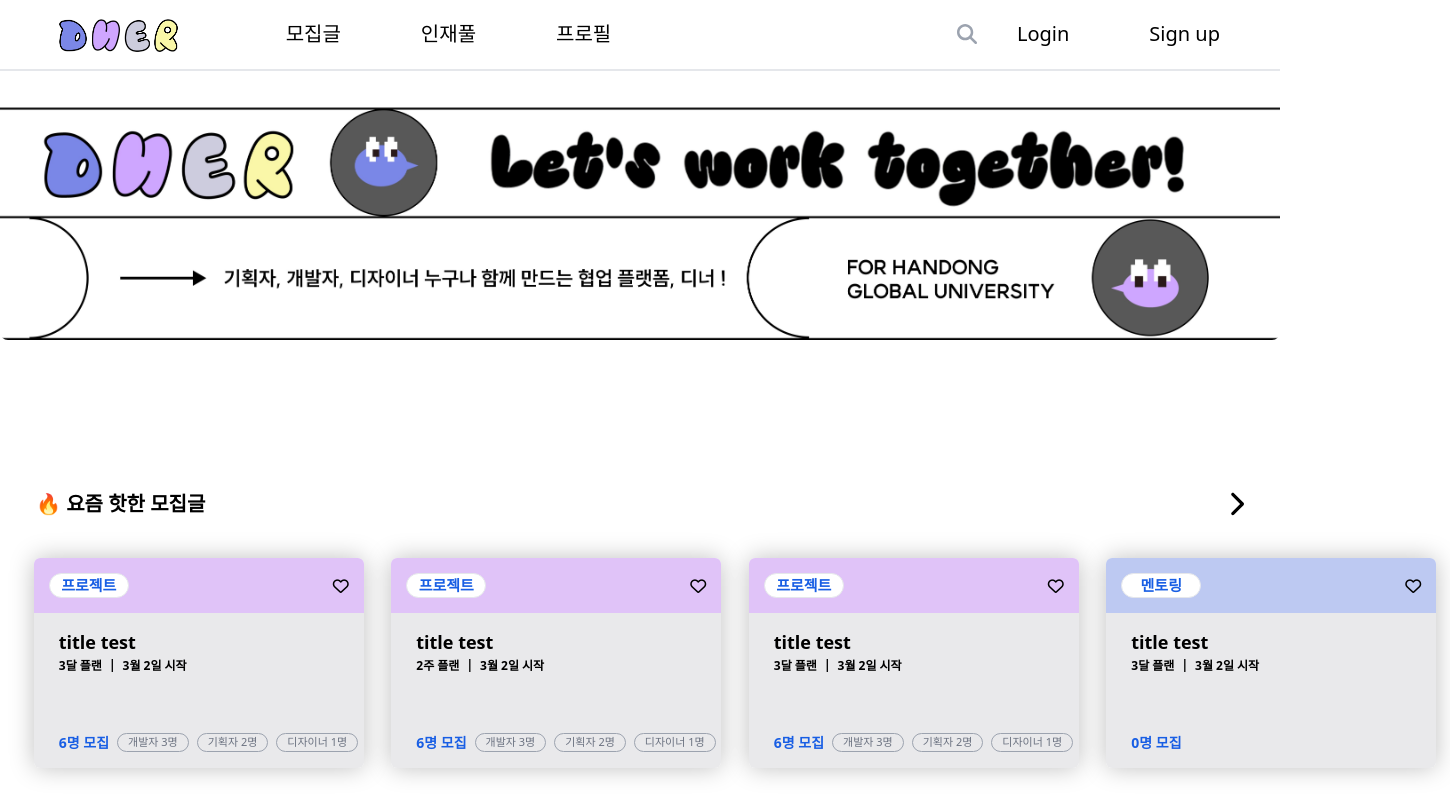
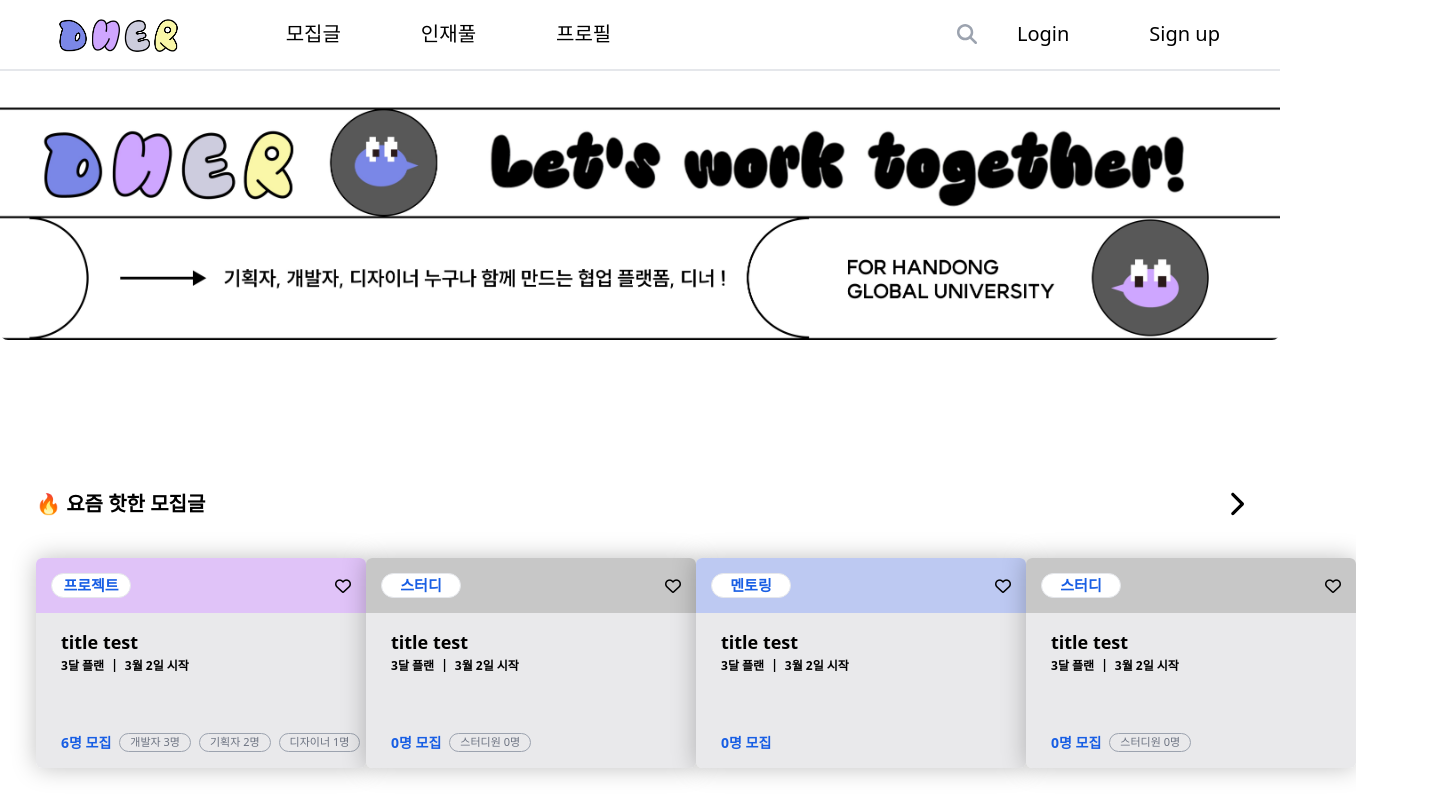
Before and after one commit to HCU-4400WON/hisbee, a React (Create React App) app in the folder src/main/frontend/: page / in a window 1280 px wide. Shown: the top 800 px of the page, 1450 px wide, since content can reach past the window. Built offline with nearby package versions, Linux system fonts and the light colour scheme.

Commit message:
:sparkles: [#72]main 슬라이더 구현
슬라이더를 통해 글 목록을 확인할 수 있음

```diff
--- a/src/main/frontend/src/Routes/Main.tsx
+++ b/src/main/frontend/src/Routes/Main.tsx
@@ -1,5 +1,8 @@
 import { posts } from "api";
+import { AnimatePresence, motion } from "framer-motion";
+import { useState } from "react";
 import tw from "tailwind-styled-components";
+import { runInThisContext } from "vm";
 
 const titles = [
   "🔥 요즘 핫한 모집글",
@@ -32,18 +35,15 @@
 font-bold
 `;
 
-const PostGrid = tw.div`
-grid
-w-[1430px]
-grid-cols-4
+const PostGrid = tw(motion.div)`
+flex justify-between w-full
 `;
 
 //justify-self-center
-const PostItem = tw.div`
+const PostItem = tw(motion.div)`
 relative
-mx-auto
 h-[210px]
-w-[330px]
+min-w-[330px]
 rounded-md
 overflow-hidden
 `;
@@ -131,15 +131,64 @@
 font-medium
 `;
 
+const MAX_WIDTH = window.innerWidth;
+console.log(MAX_WIDTH);
+const OFFSET = 4;
+const NUM_POSTS = 8;
+const CARD_SIZE = 330;
+
+const postsVariants = {
+  hidden: {
+    x: 1500,
+    opacity: 1,
+    y: 0,
+  },
+  showing: {
+    x: 0,
+    opacity: 1,
+    y: 0,
+  },
+  exit: {
+    x: -1500,
+    opacity: 1,
+    y: 0,
+  },
+};
+
 function Main() {
+  const [indexs, setIndexs] = useState([0, 0, 0, 0]);
+
+  const increaseIndex = (idx: number) => {
+    if (leaving) return;
+    setLeaving(true);
+    if (
+      indexs[idx] ===
+      (NUM_POSTS % OFFSET === 0
+        ? NUM_POSTS / OFFSET - 1
+        : Math.floor(NUM_POSTS / OFFSET))
+    )
+      setIndexs((prev) => [...prev.slice(0, idx), 0, ...prev.slice(idx + 1)]);
+    else {
+      setIndexs((prev) => [
+        ...prev.slice(0, idx),
+        prev[idx] + 1,
+        ...prev.slice(idx + 1),
+      ]);
+    }
+  };
+
+  console.log(indexs);
+
+  const [leaving, setLeaving] = useState(false);
   return (
     <>
       <Banner src="/img/mainBanner.png"></Banner>
-      {titles.map((title) => (
-        <PostCategory>
+      {titles.map((title, idx) => (
+        <PostCategory className="mb-[350px]">
           <TitleRow>
             <Title>{title}</Title>
             <svg
+              onClick={() => increaseIndex(idx)}
               className="w-4"
               xmlns="http://www.w3.org/2000/svg"
               viewBox="0 0 320 512"
@@ -148,10 +197,23 @@
             </svg>
           </TitleRow>
 
-          <PostGrid>
-            {posts.slice(0, 4).map((post, index) => (
+          <div className="relative mx-4">
+            <AnimatePresence
+              initial={false}
+              onExitComplete={() => setLeaving(false)}
+            >
+              <PostGrid key={indexs[idx]} className="absolute">
+                {posts
+                  .slice(indexs[idx] * OFFSET, indexs[idx] * OFFSET + OFFSET)
+                  // .slice(0, 4)
+                  .map((post, index) => (
                     <PostItem
-                key={index}
+                      variants={postsVariants}
+                      initial="hidden"
+                      animate="showing"
+                      exit="exit"
+                      transition={{ duration: 2 }}
+                      key={post.id}
                       style={{ boxShadow: "0px 0px 25px rgb(0 0 0 / 0.25)" }}
                     >
                       <PostContentFirstRow
@@ -197,7 +259,8 @@
 
                         {/* ThirdRow */}
                         <PostDate>
-                    {(post.projectEnd.getTime() - post.projectStart.getTime()) /
+                          {(post.projectEnd.getTime() -
+                            post.projectStart.getTime()) /
                             (1000 * 24 * 60 * 60) >=
                           365 ? (
                             <PostDatePlan>
@@ -254,7 +317,9 @@
                         <PostPerson>
                           <PostPersonTotal>
                             {post.dtype === "P"
-                        ? post.maxDesigner + post.maxDeveloper + post.maxPlanner
+                              ? post.maxDesigner +
+                                post.maxDeveloper +
+                                post.maxPlanner
                               : post.dtype === "S"
                               ? post.maxMember
                               : post.maxMentee + post.maxMentor}
@@ -303,6 +368,8 @@
                     </PostItem>
                   ))}
               </PostGrid>
+            </AnimatePresence>
+          </div>
         </PostCategory>
       ))}
       <div className="w-full mx-5"></div>
--- a/src/main/frontend/src/api.tsx
+++ b/src/main/frontend/src/api.tsx
@@ -108,6 +108,31 @@
 export const posts: IPost[] = [
   {
     dtype: "P",
+    id: 0,
+    title: "title test",
+    content: "content test",
+    contact: "contact test",
+    postStart: new Date("2023-02-15"),
+    postEnd: new Date("2023-03-02"),
+    projectStart: new Date("2023-04-02"),
+    projectEnd: new Date("2023-07-02"),
+    writer: "null",
+    maxDeveloper: 3,
+    maxPlanner: 2,
+    maxDesigner: 1,
+    currDeveloper: 0,
+    currPlanner: 0,
+    currDesigner: 0,
+    maxMember: 0,
+    currMember: 0,
+    maxMentor: 0,
+    maxMentee: 0,
+    currMentor: 0,
+    currMentee: 0,
+    hasPay: true,
+  },
+  {
+    dtype: "S",
     id: 1,
     title: "title test",
     content: "content test",
@@ -132,8 +157,133 @@
     hasPay: true,
   },
   {
+    dtype: "D",
+    id: 2,
+    title: "title test",
+    content: "content test",
+    contact: "contact test",
+    postStart: new Date("2023-02-15"),
+    postEnd: new Date("2023-03-02"),
+    projectStart: new Date("2023-04-02"),
+    projectEnd: new Date("2023-07-02"),
+    writer: "null",
+    maxDeveloper: 3,
+    maxPlanner: 2,
+    maxDesigner: 1,
+    currDeveloper: 0,
+    currPlanner: 0,
+    currDesigner: 0,
+    maxMember: 0,
+    currMember: 0,
+    maxMentor: 0,
+    maxMentee: 0,
+    currMentor: 0,
+    currMentee: 0,
+    hasPay: true,
+  },
+  {
+    dtype: "S",
+    id: 3,
+    title: "title test",
+    content: "content test",
+    contact: "contact test",
+    postStart: new Date("2023-02-15"),
+    postEnd: new Date("2023-03-02"),
+    projectStart: new Date("2023-04-02"),
+    projectEnd: new Date("2023-07-02"),
+    writer: "null",
+    maxDeveloper: 3,
+    maxPlanner: 2,
+    maxDesigner: 1,
+    currDeveloper: 0,
+    currPlanner: 0,
+    currDesigner: 0,
+    maxMember: 0,
+    currMember: 0,
+    maxMentor: 0,
+    maxMentee: 0,
+    currMentor: 0,
+    currMentee: 0,
+    hasPay: true,
+  },
+  {
     dtype: "P",
-    id: 2,
+    id: 4,
+    title: "title test",
+    content: "content test",
+    contact: "contact test",
+    postStart: new Date("2023-02-15"),
+    postEnd: new Date("2023-03-02"),
+    projectStart: new Date("2023-04-02"),
+    projectEnd: new Date("2023-07-02"),
+    writer: "null",
+    maxDeveloper: 3,
+    maxPlanner: 2,
+    maxDesigner: 1,
+    currDeveloper: 0,
+    currPlanner: 0,
+    currDesigner: 0,
+    maxMember: 0,
+    currMember: 0,
+    maxMentor: 0,
+    maxMentee: 0,
+    currMentor: 0,
+    currMentee: 0,
+    hasPay: true,
+  },
+  {
+    dtype: "S",
+    id: 5,
+    title: "title test",
+    content: "content test",
+    contact: "contact test",
+    postStart: new Date("2023-02-15"),
+    postEnd: new Date("2023-03-02"),
+    projectStart: new Date("2023-04-02"),
+    projectEnd: new Date("2023-07-02"),
+    writer: "null",
+    maxDeveloper: 3,
+    maxPlanner: 2,
+    maxDesigner: 1,
+    currDeveloper: 0,
+    currPlanner: 0,
+    currDesigner: 0,
+    maxMember: 0,
+    currMember: 0,
+    maxMentor: 0,
+    maxMentee: 0,
+    currMentor: 0,
+    currMentee: 0,
+    hasPay: true,
+  },
+  {
+    dtype: "D",
+    id: 6,
+    title: "title test",
+    content: "content test",
+    contact: "contact test",
+    postStart: new Date("2023-02-15"),
+    postEnd: new Date("2023-03-02"),
+    projectStart: new Date("2023-04-02"),
+    projectEnd: new Date("2023-07-02"),
+    writer: "null",
+    maxDeveloper: 3,
+    maxPlanner: 2,
+    maxDesigner: 1,
+    currDeveloper: 0,
+    currPlanner: 0,
+    currDesigner: 0,
+    maxMember: 0,
+    currMember: 0,
+    maxMentor: 0,
+    maxMentee: 0,
+    currMentor: 0,
+    currMentee: 0,
+    hasPay: true,
+  },
+  {
+    dtype: "P",
+    id: 7,
     title: "title test",
     content: "content test",
     contact: "contact test",
@@ -158,7 +308,7 @@
   },
   {
     dtype: "P",
-    id: 3,
+    id: 8,
     title: "title test",
     content: "content test",
     contact: "contact test",
@@ -183,7 +333,7 @@
   },
   {
     dtype: "D",
-    id: 4,
+    id: 9,
     title: "title test",
     content: "content test",
     contact: "contact test",
--- a/src/main/frontend/src/components/Router.tsx
+++ b/src/main/frontend/src/components/Router.tsx
@@ -10,6 +10,7 @@
 import Profile from "Routes/Profile";
 import SignUpOptional from "Routes/SignUpOptional";
 import LoadingAnimation from "./LoadingAnimation";
+import Slider from "./Slider";
 
 function Router() {
   return (
@@ -29,6 +30,7 @@
           element={<SignUpOptional />}
         ></Route>
         <Route path="/loading" element={<LoadingAnimation />}></Route>
+        <Route path="/slider" element={<Slider />}></Route>
       </Routes>
     </BrowserRouter>
   );
--- /dev/null
+++ b/src/main/frontend/src/components/Slider.tsx
@@ -0,0 +1,61 @@
+import { AnimatePresence, motion } from "framer-motion";
+import { useState } from "react";
+import tw from "tailwind-styled-components";
+
+const Item = tw(motion.div)`
+    w-[300px]
+    h-[300px]
+    border-2
+`;
+
+const offset = 6;
+
+function Slider() {
+  const [index, setIndex] = useState(0);
+
+  const increaseIndex = () => {
+    if (index > 2) setIndex(0);
+    else setIndex((prev) => prev + 1);
+  };
+
+  const pages = [
+    0, 1, 2, 3, 4, 5, 6, 7, 8, 9, 10, 11, 12, 13, 14, 15, 16, 17, 18, 19, 20,
+  ];
+
+  const variant = {
+    hidden: {
+      x: 1400,
+    },
+    showing: {
+      x: 0,
+    },
+
+    exit: {
+      x: -1400,
+    },
+  };
+
+  return (
+    <div className="w-full h-screen flex items-center">
+      <button onClick={increaseIndex} className="text-[100px]">
+        +
+      </button>
+      <AnimatePresence>
+        <div className="flex justify-between w-full border">
+          {pages.slice(index * offset, index * offset + offset).map((page) => (
+            <Item
+              variants={variant}
+              initial="hidden"
+              animate="showing"
+              exit="exit"
+              key={page}
+            >
+              {page}
+            </Item>
+          ))}
+        </div>
+      </AnimatePresence>
+    </div>
+  );
+}
+export default Slider;
```
Lines whose indentation alone changed are shown as unchanged.
